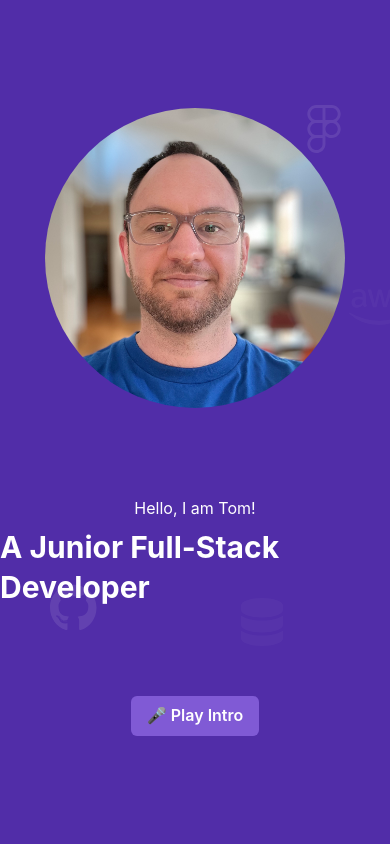
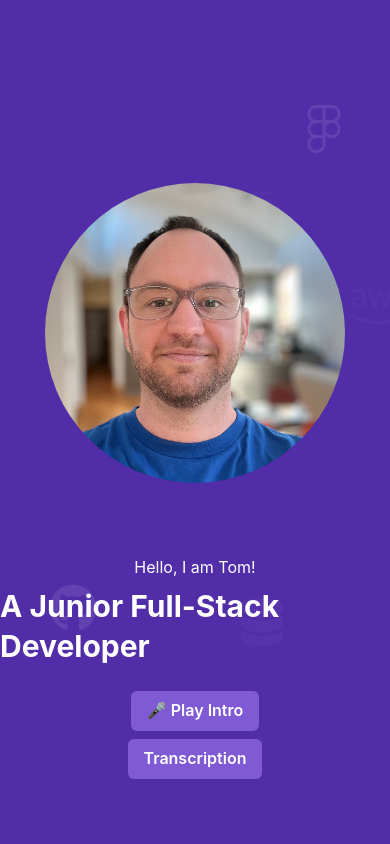
Before and after one commit to TommyMart/portfolio-jan25, a React (Create React App) app in the folder portfolio/: page / in a window 390 px wide. Shown: the top 844 px of the page. Built offline with nearby package versions, Linux system fonts and the light colour scheme.

Commit message:
feat: added a responsive transcription button that shows text

```diff
--- a/portfolio/src/components/LandingSection.js
+++ b/portfolio/src/components/LandingSection.js
@@ -1,4 +1,4 @@
-import { Avatar, Button, Heading, VStack } from "@chakra-ui/react";
+import { Avatar, Button, Heading, VStack, Text } from "@chakra-ui/react";
 import FullScreenSection from "./FullScreenSection";
 import AudioIntro from "./intro";
 import DisplayIcons from "./iconDisplay";
@@ -8,6 +8,7 @@ const greeting = "Hello, I am Tom!";
 const bio1 = "A Junior Full-Stack Developer";
 
 const LandingSection = () => {
+    const [showTranscription, setShowTranscription] = useState(false);
 
     const [iconDelay1, setIconDelay1] = useState(false);
     const [iconDelay2, setIconDelay2] = useState(false);
@@ -37,14 +38,28 @@ const LandingSection = () => {
         {iconDelay2 && <DisplayIcons />}
         <DisplayIcons />
 
-        <Avatar position="relative" zIndex={10} className="expand2 glow" src={"/IMG_0900.jpeg"} width={300} height={300}/>
-        <VStack py={20}>
+        <Avatar position="relative" mt={118} zIndex={10} className="expand2 glow" src={"/IMG_0900.jpeg"} width={300} height={300}/>
+        <VStack pt={16} pb={4}>
             <h1 position="relative" zIndex={10}>{greeting}</h1>
             <Heading position="relative" zIndex={10} className="expand2" >{bio1}</Heading>
             <DisplayIcons />
         </VStack>
-        <AudioIntro />
+        <AudioIntro pt={0}/>
         <DisplayIcons />
+        <Button position="relative" zIndex={10} colorScheme="purple"
+        onClick={() => setShowTranscription(!showTranscription)}>
+            Transcription</Button>
+        {showTranscription && (<Text py={10} width="60%" textAlign={"center"}>
+        "Hi 👋, my name's Tom and welcome to my Portfolio Website! <br/><br/>
+
+I didn’t grow up with computers, but over the past year, I’ve become deeply fascinated with the world of technology. What started as a curiosity turned into a passion that drives me to spend every moment learning, building, and experimenting. From coding challenges to full-stack projects, I’ve immersed myself in this incredible field, constantly pushing myself to grow and improve. <br/><br/>
+
+This portfolio showcases my journey so far, highlighting the projects I’ve created and the skills I’ve developed along the way. Each piece represents not just a technical achievement but also my dedication to problem-solving, creativity, and continuous learning. <br/><br/>
+
+Thank you for visiting, and I hope my work inspires you as much as this journey has inspired me!"
+
+        </Text>)
+}
     </FullScreenSection>
     </>
     )
```
